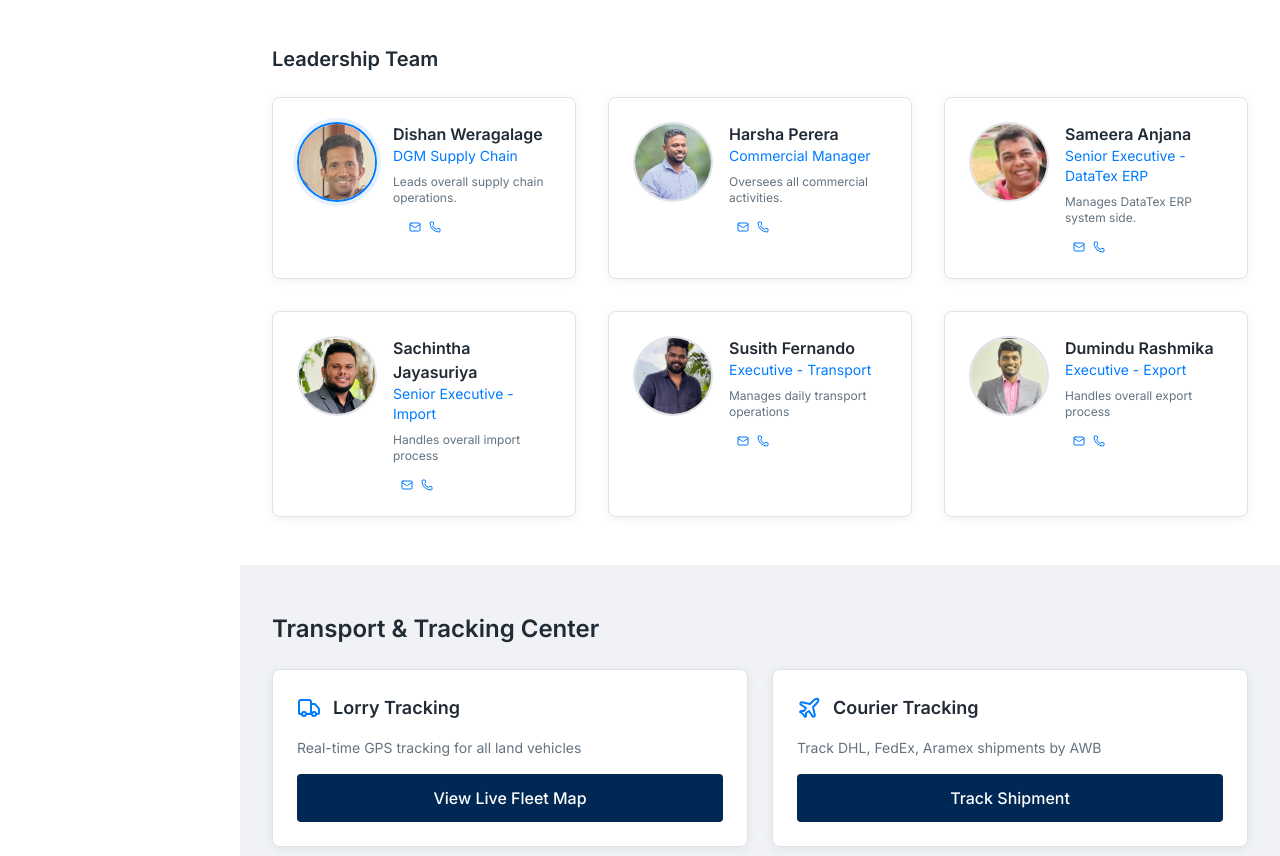
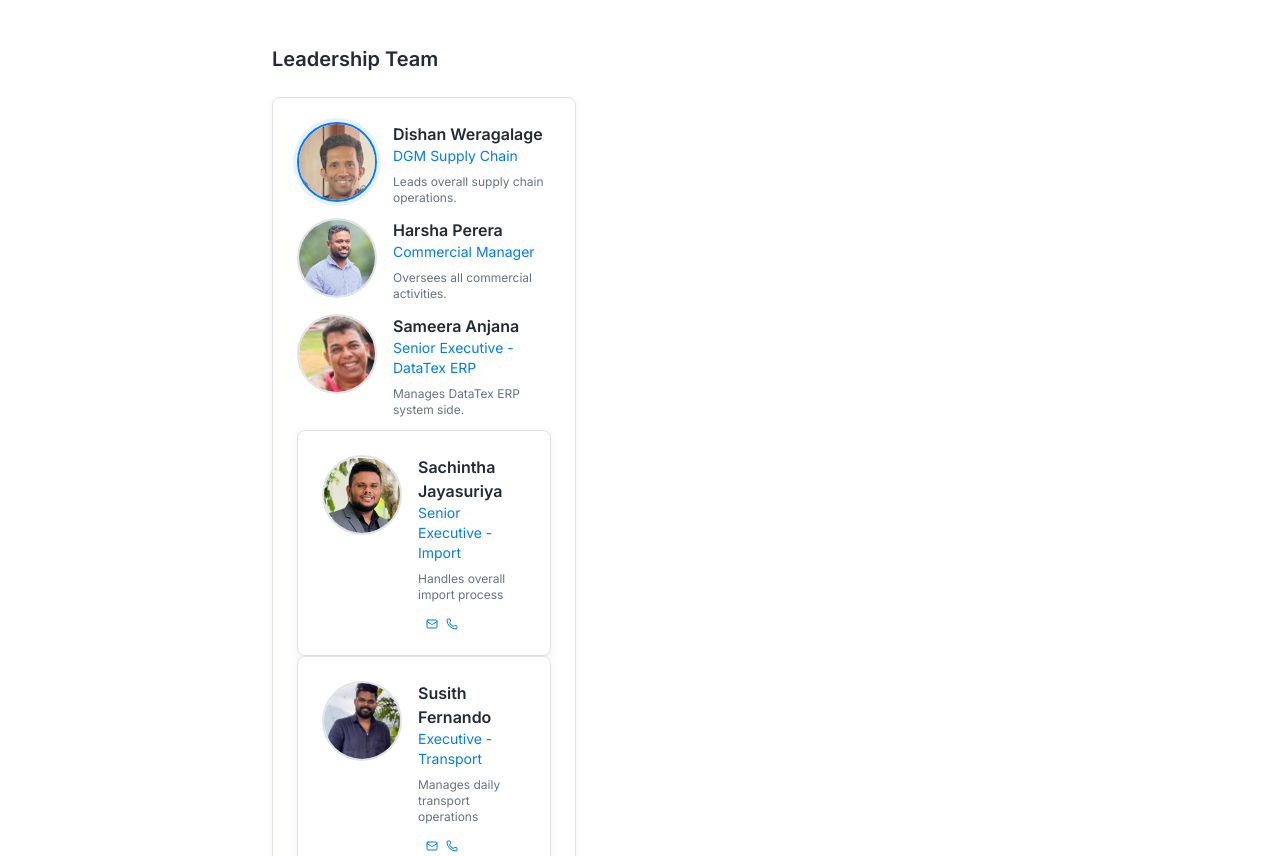
Before and after one commit to stretchlinelk-rgb/Commercial_Dep, a plain HTML site: page index.html in a window 1280 px wide. Shown: the part 961-1817 px from the top of the page. Drawn offline with nearby package versions, Linux system fonts and the light colour scheme.

Commit message:
Update index.html

```diff
--- a/index.html
+++ b/index.html
@@ -505,63 +505,42 @@
                 <div class="grid grid-cols-1 md:grid-cols-2 gap-8 lg:grid-cols-3">
                     <div class="fade-in-up card delay-200">
 
-                        <div class="flex items-start gap-4">
-                            <a href="Profiles/DishanW.html">
-                            <img alt="Dishan Weragalage, DGM Supply Chain" class="profile-photo highlighted" height="80" src="assets/DishanW.png" width="80">
-                            <div class="flex-1">
+                        <!-- Dishan Weragalage -->
+                            <div class="flex items-start gap-4">
+                              <a href="./Profiles/DishanW.html">
+                                <img alt="Dishan Weragalage, DGM Supply Chain" class="profile-photo highlighted" height="80" src="./assets/DishanW.png" width="80">
+                              </a>
+                              <div class="flex-1">
                                 <h4 class="text-primary font-semibold text-base">Dishan Weragalage</h4>
-                                <p class="text-action mb-2 text-sm">DGM Supply Chain
-                                <p class="text-secondary text-xs mb-3">Leads overall supply chain operations.
-                                <div class="flex gap-2">
-                                    <a href="Profiles/DishanW.html">
-                                    <a class="text-action hover:underline text-xs"a href="Profiles/DishanW.html">
-                                        <i class="h-3 inline w-3" data-lucide="mail"></i>
-                                    </a>
-                                    <a class="text-action hover:underline text-xs" a href="Profiles/DishanW.html">
-                                        <i class="h-3 inline w-3" data-lucide="phone"></i>
-                                    </a>
-                                </div>
+                                <p class="text-action mb-2 text-sm">DGM Supply Chain</p>
+                                <p class="text-secondary text-xs mb-3">Leads overall supply chain operations.</p>
+                              </div>
                             </div>
-                        </div>
-                    </div>
-                    <div class="fade-in-up card delay-400">
-                        <div class="flex items-start gap-4">
-                            <a href="Profiles/HarshaP.html">
-                            <img alt="Harsha Perera, Commercial Manager" class="profile-photo" height="80" src="assets/HarshaP.png" width="80">
-                            <div class="flex-1">
+
+                            <!-- Harsha Perera -->
+                            <div class="flex items-start gap-4">
+                              <a href="./Profiles/HarshaP.html">
+                                <img alt="Harsha Perera, Commercial Manager" class="profile-photo" height="80" src="./assets/HarshaP.png" width="80">
+                              </a>
+                              <div class="flex-1">
                                 <h4 class="text-primary font-semibold text-base">Harsha Perera</h4>
-                                <p class="text-action mb-2 text-sm">Commercial Manager
-                                <p class="text-secondary text-xs mb-3">Oversees all commercial activities.
-                                <div class="flex gap-2">
-                                    <a class="text-action hover:underline text-xs" a href="Profiles/harshaP.html">
-                                        <i class="h-3 inline w-3" data-lucide="mail"></i>
-                                    </a>
-                                    <a class="text-action hover:underline text-xs"a href="Profiles/HarshaP.html">
-                                        <i class="h-3 inline w-3" data-lucide="phone"></i>
-                                    </a>
-                                </div>
+                                <p class="text-action mb-2 text-sm">Commercial Manager</p>
+                                <p class="text-secondary text-xs mb-3">Oversees all commercial activities.</p>
+                              </div>
                             </div>
-                        </div>
-                    </div>
-                    <div class="fade-in-up card delay-400">
-                        <div class="flex items-start gap-4">
-                            <a href="Profiles/SameeraA.html">
-                            <img alt="Sameera Anjana, Senior Executive - Transport" class="profile-photo" height="80" src="assets/SameeraA.png" width="80">
-                            <div class="flex-1">
+
+                            <!-- Sameera Anjana -->
+                            <div class="flex items-start gap-4">
+                              <a href="./Profiles/SameeraA.html">
+                                <img alt="Sameera Anjana, Senior Executive - DataTex ERP" class="profile-photo" height="80" src="./assets/SameeraA.png" width="80">
+                              </a>
+                              <div class="flex-1">
                                 <h4 class="text-primary font-semibold text-base">Sameera Anjana</h4>
-                                <p class="text-action mb-2 text-sm">Senior Executive - DataTex ERP
-                                <p class="text-secondary text-xs mb-3">Manages DataTex ERP system side.
-                                <div class="flex gap-2">
-                                    <a class="text-action hover:underline text-xs" a href="Profiles/SameeraA.html">
-                                        <i class="h-3 inline w-3" data-lucide="mail"></i>
-                                    </a>
-                                    <a class="text-action hover:underline text-xs" a href="Profiles/SameeraA.html">
-                                        <i class="h-3 inline w-3" data-lucide="phone"></i>
-                                    </a>
-                                </div>
+                                <p class="text-action mb-2 text-sm">Senior Executive - DataTex ERP</p>
+                                <p class="text-secondary text-xs mb-3">Manages DataTex ERP system side.</p>
+                              </div>
                             </div>
-                        </div>
-                    </div>
+
 
                     <div class="fade-in-up card delay-400">
                         <div class="flex items-start gap-4">
```
